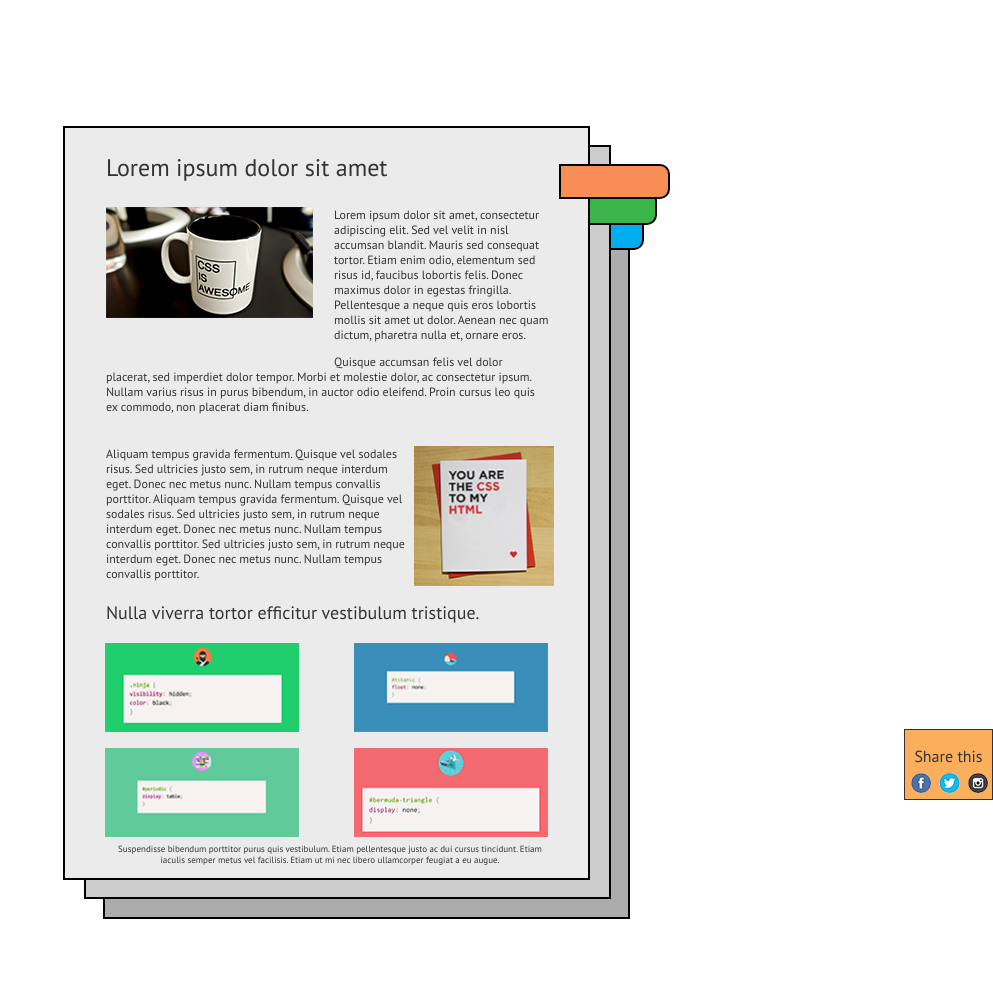
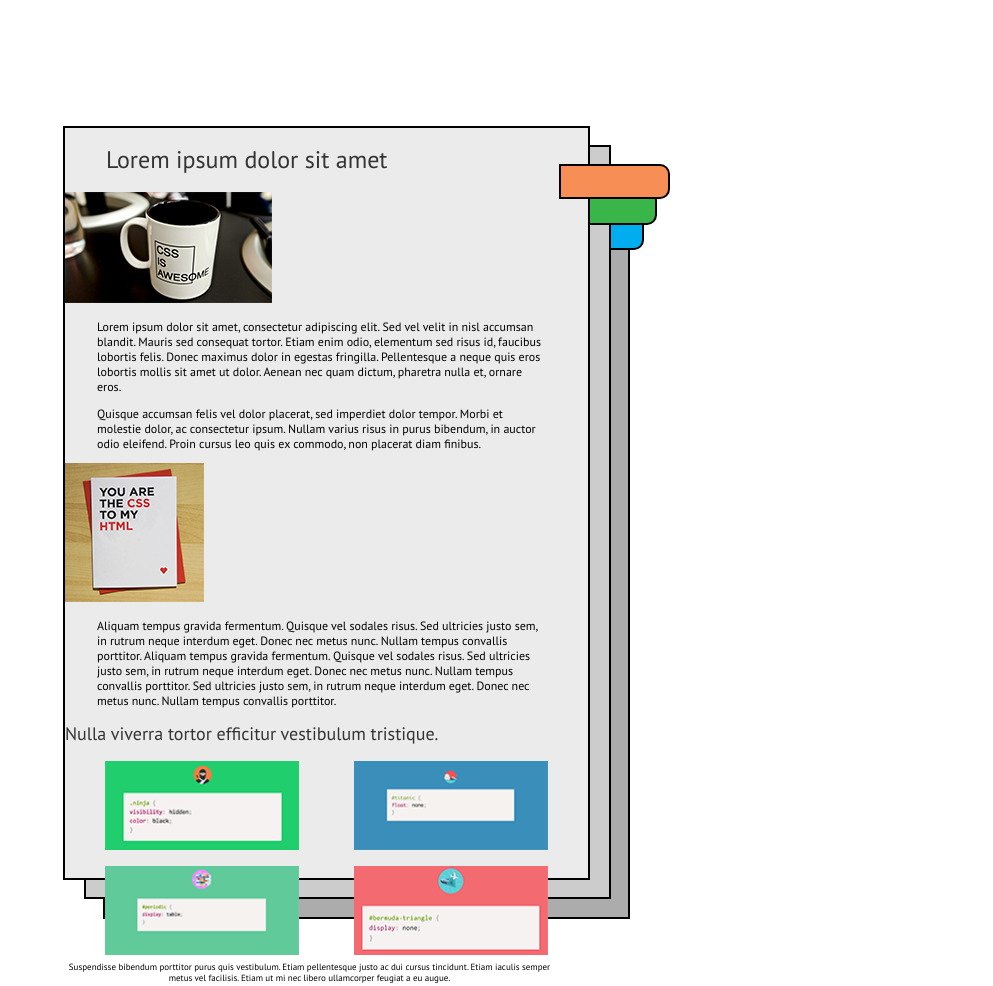
Before and after one commit to AlesyaSA/positionin_and_floats, a plain HTML site: page index.html in a window 1280 px wide. Shown: the top 986 px of the page, without its empty margins (287-1280 px from the left). Drawn offline with Linux system fonts and the light colour scheme.

Commit message:
positions_and_floats/feachure :problem with children

```diff
--- a/css/style.css
+++ b/css/style.css
@@ -1,47 +1,23 @@
 body {
     height: 2000px;
+    font-family: 'PT Sans';
 }
-p{
-  color: #333333;
-  font-family: 'PT Sans';
+
+p {
+
     font-weight: 400;
+    margin-left: 32px;
+    margin-right: 39px;
+    font-size: 12px;
 }
+
 .conteiner {
     width: 500px;
     margin: 10% auto;
     position: relative;
-
 }
 
-.page1 {
-    top: 39px;
-    position: absolute;
-    border-width: 2px;
-    border-color: #000000;
-    border-style: solid;
-    background-color: #acacac;
-    width: 523px;
-    height: 750px;
-}
-
-.page1 div {
-    position: absolute;
-    left: 440px;
-    top: 48px;
-    border-bottom-right-radius: 10px;
-    border-top-right-radius: 10px;
-    border-width: 2px;
-    border-color: #000000;
-    border-style: solid;
-    background-color: #00aeef;
-    width: 95px;
-    height: 31px;
-}
-
-.page2 {
-    left: -19px;
-    top: 19px;
-    background-color: #cccccc;
+.pages {
     position: absolute;
     border-width: 2px;
     border-color: #000000;
@@ -50,84 +26,117 @@ p{
     height: 750px;
 }
 
-.page2 div {
+.marks {
     position: absolute;
-    left: 472px;
-    top: 43px;
     border-bottom-right-radius: 10px;
     border-top-right-radius: 10px;
     border-width: 2px;
     border-color: #000000;
     border-style: solid;
-    background-color: #39b54a;
     width: 95px;
     height: 31px;
 }
 
-.page3 {
+#page1 {
+    top: 39px;
+    background-color: #acacac;
+    z-index: 1;
+}
+
+#mark1 {
+    z-index: 2;
+    left: 440px;
+    top: 48px;
+    background-color: #00aeef;
+}
+
+#page2 {
+    z-index: 3;
+    left: -19px;
+    top: 19px;
+    background-color: #cccccc;
+}
+
+#mark2 {
+    z-index: 4;
+    position: absolute;
+    left: 472px;
+    top: 43px;
+    background-color: #39b54a;
+}
+
+#page3 {
+    z-index: 5;
     left: -40px;
     background-color: #ebebeb;
-    position: absolute;
-    border-width: 2px;
-    border-color: #000000;
-    border-style: solid;
-    width: 523px;
-    height: 750px;
+}
+#mark3 {
+    z-index: 6;
+    left: 494px;
+    top: 36px;
+    background-color: #f68e56;
+    width: 107px;
+}
+h1 {
+    margin-left: 41px;
+    font-size: 24px;
+    color: #333333;
+    font-size: 24px;
+    text-align: left;
+    font-weight: 400;
 }
 
-.page3 p {
-    margin-left: 41px;
-    font-size: 24px;
-    }
 
-.page3 article p {
-    margin-right: 39px;
-    font-size: 12px;
-    }
 
-.page3 article img {
+.pages article:last-child {
+    width: 207px;
+    height: 111px;
     float: left;
     margin-left: 41px;
     margin-right: 21px;
-    margin-bottom: 40px;
-    border: 0;
-    max-width: 100%;
+
+
 }
+/*
+.pages:last-child article img{
+    margin-left: 6px;
+    margin-right: 34px;
+    float: right;
+    width: 140px;
+    height: 140px;
+}*/
 article:after {
     content: "";
     display: block;
     height: 0;
     clear: both;
     visibility: hidden;
+}
+
+h2{
+  color: #333333;
+font-size: 18px;
+font-weight: 400;
+text-align: left;
+}
 
 
-}
-.page3 h2 p {
-    font-size: 12px;
-      }
 
-.page3 h2 img {
-    margin-left: 6px;
-    margin-right: 34px;
-    float: right;
-    width: 140px;
-    height: 140px;
-}
 
 .page3 h3 p {
     font-size: 18px;
 }
 
-.page3 figure img {
+figure img {
     width: 194px;
     height: 89px;
 }
 
-.page3 figure img:first-child {
+ figure img:first-child {
     float: left;
 }
 
-.page3 figure img:last-child {
+figure img:last-child {
     float: right;
 }
 
@@ -139,26 +148,15 @@ figure:after {
     visibility: hidden;
 }
 
-.page3 div {
-    position: absolute;
-    left: 494px;
-    top: 36px;
-    border-bottom-right-radius: 10px;
-    border-top-right-radius: 10px;
-    border-width: 2px;
-    border-color: #000000;
-    border-style: solid;
-    background-color: #f68e56;
-    width: 107px;
-    height: 31px;
-}
 
-.page3 h4 p {
-  position:relative;
-  bottom : 15px;
+
+h6{
+    position: relative;
+    bottom: 15px;
     margin-right: 34px;
     font-size: 9px;
     text-align: center;
+    font-weight: 400;
 }
 
 .share {
@@ -177,12 +175,11 @@ figure:after {
     font-size: 16px;
     text-align: center;
 }
-.share img{
+
+.share img {
     position: relative;
-  bottom:10px;
+    bottom: 10px;
     width: 79px;
     height: 22px;
     margin-left: 5px;
-
-
 }
--- a/index.html
+++ b/index.html
@@ -7,31 +7,73 @@
 </head>
 
 <body>
+
     <div class="conteiner">
 
-        <div class="page1">
-            <div>
+
+        <div id="page1" class="pages">
+            <div id="mark1" class="marks">
             </div>
         </div>
-        <div class="page2">
-            <div>
+
+
+        <div id="page2" class="pages">
+            <div id="mark2" class="marks">
             </div>
         </div>
-        <div class="page3">
-            <p>Lorem ipsum dolor sit amet</p>
+
+
+        <div id="page3" class="pages">
+            <div id="mark3" class="marks">
+            </div>
+            <h1> Lorem ipsum dolor sit amet </h1>
+
             <article>
                 <img src="img/coffee.png">
                <p>
                     Lorem ipsum dolor sit amet, consectetur adipiscing elit. Sed vel velit in nisl accumsan blandit. Mauris sed consequat tortor. Etiam enim odio, elementum sed risus id, faucibus lobortis felis. Donec maximus dolor in egestas fringilla. Pellentesque a neque
                     quis eros lobortis mollis sit amet ut dolor. Aenean nec quam dictum, pharetra nulla et, ornare eros.
-
                 </p>
                 <p>
-                 Quisque accumsan felis vel dolor placerat, sed imperdiet dolor tempor. Morbi et molestie dolor, ac consectetur ipsum. Nullam varius risus in purus bibendum, in auctor odio eleifend. Proin cursus leo quis ex commodo, non placerat diam
-                finibus.
-
+                    Quisque accumsan felis vel dolor placerat, sed imperdiet dolor tempor. Morbi et molestie dolor, ac consectetur ipsum. Nullam varius risus in purus bibendum, in auctor odio eleifend. Proin cursus leo quis ex commodo, non placerat diam finibus.
                 </p>
             </article>
+            <article>
+                <img src="img/yoy_are_css.png">
+                <p>
+                    Aliquam tempus gravida fermentum. Quisque vel sodales risus. Sed ultricies justo sem, in rutrum neque interdum eget. Donec nec metus nunc. Nullam tempus convallis porttitor. Aliquam tempus gravida fermentum. Quisque vel sodales risus. Sed ultricies justo
+                    sem, in rutrum neque interdum eget. Donec nec metus nunc. Nullam tempus convallis porttitor. Sed ultricies justo sem, in rutrum neque interdum eget. Donec nec metus nunc. Nullam tempus convallis porttitor.
+                </p>
+            </article>
+
+<h2>Nulla viverra tortor efficitur vestibulum tristique.</h2>
+<figure>
+    <img src="img/1.png">
+    <img src="img/2.png">
+</figure>
+<figure>
+    <img src="img/3.png">
+    <img src="img/4.png">
+</figure>
+
+<h6>
+  Suspendisse bibendum porttitor purus quis vestibulum. Etiam pellentesque justo ac dui cursus tincidunt. Etiam iaculis semper metus vel facilisis. Etiam ut mi nec libero ullamcorper feugiat a eu augue.
+</h6>
+        </div>
+
+
+
+
+
+
+
+
+
+        <!--
+
+  <h2>Nulla viverra tortor efficitur vestibulum tristique.</h2>
+
+
 
             <h2>
             <img src="img/yoy_are_css.png">
@@ -61,7 +103,7 @@
     </div>
     <div class="share">
         <p>Share this</p>
-        <img src="img/share.png">
+        <img src="img/share.png"> -->
     </div>
 </body>
 
```
Lines whose indentation alone changed are shown as unchanged.
